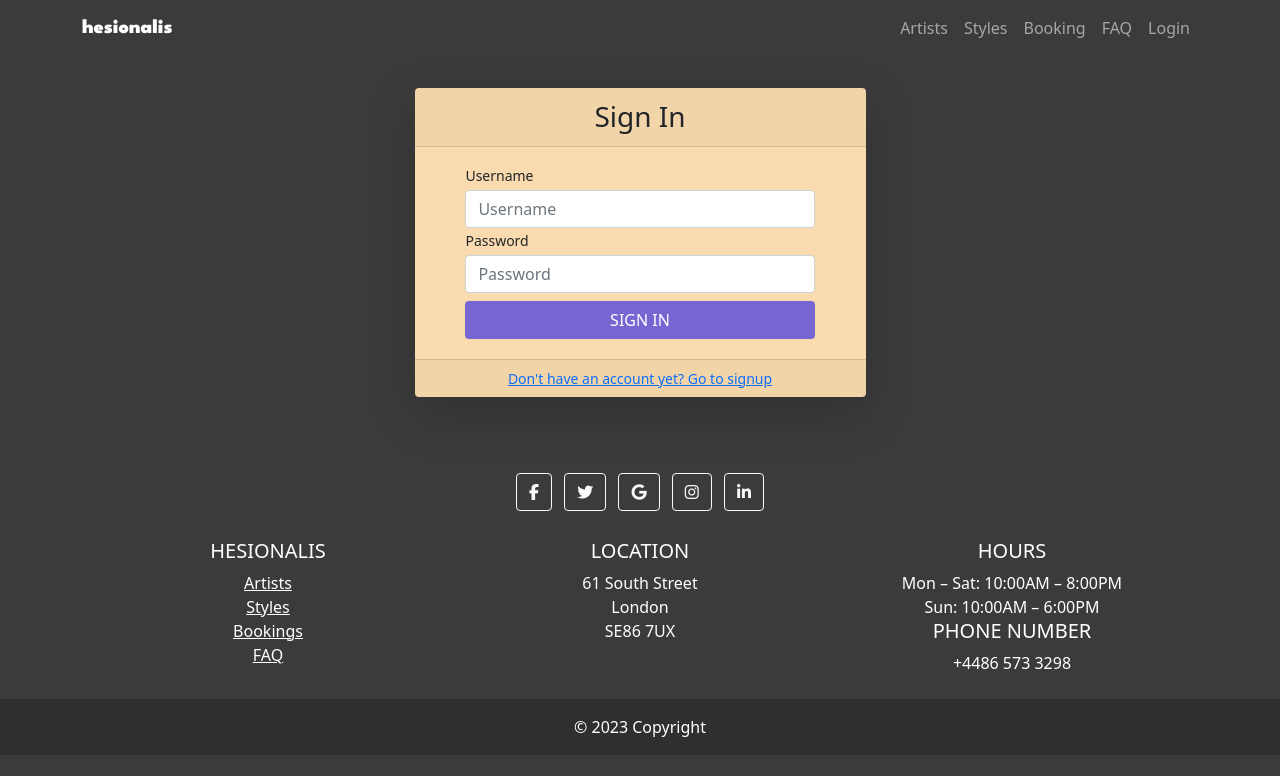
After one commit to pozhara/hesionalis-1, a Django app: page /login/ in a window 1280 px wide. The commit adds this page. Shown: the top 776 px of the page. Run offline with Django 3.2, Linux system fonts and the light colour scheme; some libraries are stand-ins or nearby versions.

Commit message:
Add login and logout process, login page

```diff
--- a/core/forms.py
+++ b/core/forms.py
@@ -80,3 +80,24 @@ class RegisterForm(UserCreationForm):
     class Meta:
         model = User
         fields = ['first_name', 'last_name', 'username', 'email', 'password1', 'password2']
+
+
+class LoginForm(AuthenticationForm):
+    username = forms.CharField(max_length=100,
+                               required=True,
+                               widget=forms.TextInput(attrs={'placeholder': 'Username',
+                                                             'class': 'form-control',
+                                                             }))
+    password = forms.CharField(max_length=50,
+                               required=True,
+                               widget=forms.PasswordInput(attrs={'placeholder': 'Password',
+                                                                 'class': 'form-control',
+                                                                 'data-toggle': 'password',
+                                                                 'id': 'password',
+                                                                 'name': 'password',
+                                                                 }))
+    remember_me = forms.BooleanField(required=False)
+
+    class Meta:
+        model = User
+        fields = ['username', 'password', 'remember_me']
--- a/core/views.py
+++ b/core/views.py
@@ -13,7 +13,7 @@ from django.contrib.auth.mixins import LoginRequiredMixin
 from django.contrib.auth.views import LoginView
 
 from core.models import Artist, Design, Appointment
-from .forms import RegisterForm
+from .forms import RegisterForm, LoginForm
 
 faqs = [
     {
@@ -101,6 +101,30 @@ class RegisterView(View):
             username = form.cleaned_data.get('username')
             messages.success(request, f'Account created for {username}')
 
-            return redirect(to='home')
+            return redirect(to='login')
 
         return render(request, self.template_name, {'form': form})
+
+
+class CustomLoginView(LoginView):
+    form_class = LoginForm
+
+    def form_valid(self, form):
+        remember_me = form.cleaned_data.get('remember_me')
+
+        if not remember_me:
+            # set session expiry to 0 seconds. So it will automatically close the session after the browser is closed.
+            self.request.session.set_expiry(0)
+
+            # Set session as modified to force data updates/cookie to be saved.
+            self.request.session.modified = True
+
+        # else browser session will be as long as the session cookie time "SESSION_COOKIE_AGE" defined in settings.py
+        return super(CustomLoginView, self).form_valid(form)
+
+
+class LogoutView(View):
+    def get(self, request):
+        logout(request)
+        messages.success(request, "You have successfully logged out")
+        return redirect('home')
--- a/hesionalis/urls.py
+++ b/hesionalis/urls.py
@@ -15,7 +15,9 @@ Including another URLconf
 """
 from django.contrib import admin
 from django.urls import path, include
-from core.views import HomeView, ArtistView, DesignsView, FAQView, RegisterView
+
+from core.forms import LoginForm
+from core.views import HomeView, ArtistView, DesignsView, FAQView, RegisterView, CustomLoginView, LogoutView
 
 urlpatterns = [
     path('', HomeView.as_view(), name='home'),
@@ -23,5 +25,8 @@ urlpatterns = [
     path('styles/', DesignsView.as_view(), name='styles'),
     path('faq/', FAQView.as_view(), name='faq'),
     path('register/', RegisterView.as_view(), name='register'),
+    path('login/', CustomLoginView.as_view(redirect_authenticated_user=True, template_name='login.html',
+                                           authentication_form=LoginForm), name='login'),
+    path('logout/', LogoutView.as_view(), name='logout'),
     path('admin/', admin.site.urls),
 ]
--- a/templates/base.html
+++ b/templates/base.html
@@ -42,11 +42,11 @@
                         <a href="#" class="nav-link">{{ user.username }}</a>
                     </li>
                     <li class="nav-item">
-                        <a href="#" class="nav-link">Logout</a>
+                        <a href="{% url 'logout' %}" class="nav-link">Logout</a>
                     </li>
                     {%else%}
                     <li class="nav-item">
-                        <a href="#" class="nav-link">Login</a>
+                        <a href="{% url 'login' %}" class="nav-link">Login</a>
                     </li>
                     {%endif %}
                 </ul>
--- /dev/null
+++ b/templates/login.html
@@ -0,0 +1,59 @@
+{% extends "base.html" %}
+{% block title %} Login Page {% endblock title%}
+{% block content %}
+<div class="form-content my-3 p-3">
+    <div class="container">
+        <div class="row justify-content-center">
+            <div class="col-lg-5">
+                <div class="card shadow-lg border-0 rounded-lg mt-0 mb-3 bg-color-3">
+                    <div class="card-header justify-content-center">
+                        <h3 class="font-weight-light my-1 text-center">Sign In</h3>
+                    </div>
+                    <div class="card-body">
+                        <form method="POST">
+                            {% csrf_token %}
+                            {% if form.errors %}
+                            <div class="alert alert-danger" role="alert">
+                                <div id="form_errors">
+                                    {% for key, value in form.errors.items %}
+                                    <strong>{{ value }}</strong>
+                                    {% endfor %}
+                                </div>
+                            </div>
+                            {% endif %}
+                            <div class="form-row">
+                                <div class="col-md-10 offset-md-1">
+                                    <label class="small mb-1">Username</label>
+                                    {{ form.username }}
+                                </div>
+                            </div>
+                            <div class="form-row mb-2">
+                                <div class="col-md-10 offset-md-1">
+                                    <div class="form-group">
+                                        <label class="small mb-1">Password</label>
+                                        {{ form.password }}
+                                    </div>
+                                </div>
+                            </div>
+                            <div class="form-row">
+                                <div class="col-md-10 offset-md-1">
+                                    <div class="form-group mt-0 mb-1">
+                                        <button name="login"
+                                            class="col-md-12 btn bg-btn-color btn-xl text-uppercase text-white"
+                                            id="login">Sign in</button>
+                                    </div>
+                                </div>
+                            </div>
+                        </form>
+                    </div>
+                    <div class="card-footer text-center">
+                        <div class="small">
+                            <a href="{% url 'register' %}">Don't have an account yet? Go to signup</a><br>
+                        </div>
+                    </div>
+                </div>
+            </div>
+        </div>
+    </div>
+</div>
+{% endblock content %}
```
